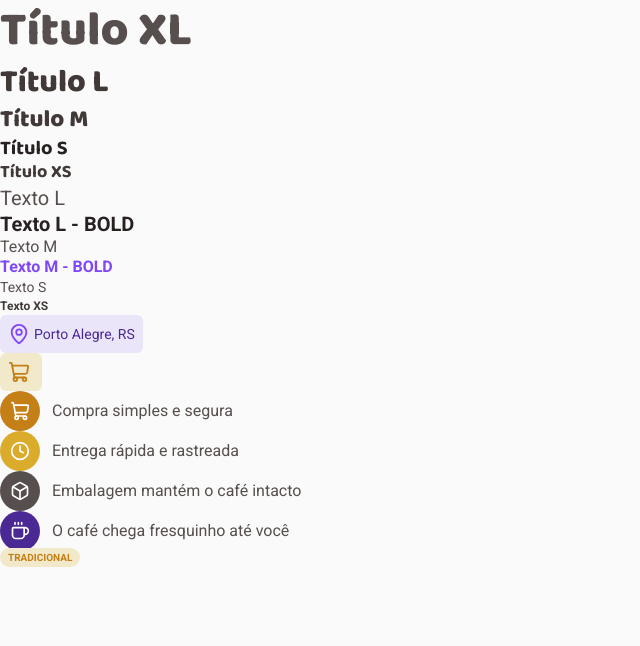
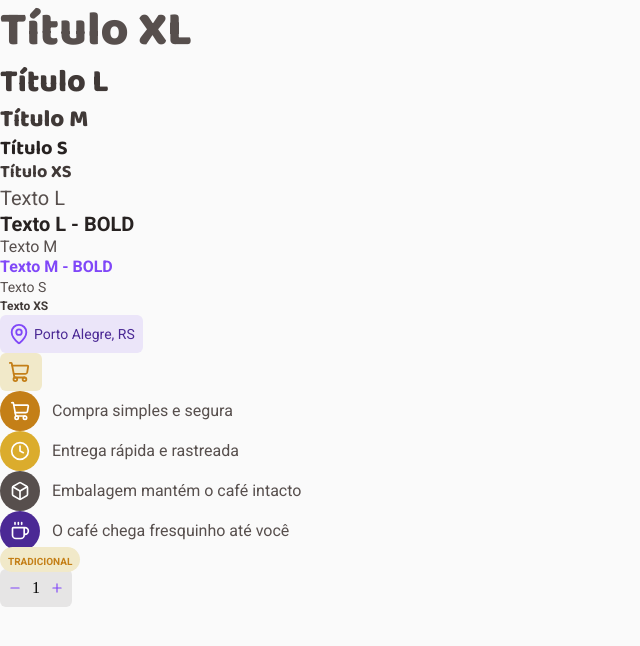
Before and after one commit to YasminFerrariDias/coffeeDelivery, a React (Vite) app: page / in a window 1280 px wide. Shown: the top 646 px of the page, without its empty margins (0-640 px from the left). Built offline with nearby package versions, Linux system fonts and the light colour scheme.

Commit message:
Criação do componente Count

```diff
--- a/src/App.tsx
+++ b/src/App.tsx
@@ -6,6 +6,7 @@ import { Title } from './components/Title'
 import { Text } from './components/Text'
 import { Advantages } from './components/Advantages'
 import { Tag } from './components/Tag'
+import { Count } from './components/Count'
 
 export function App() {
   return (
@@ -48,8 +49,12 @@ export function App() {
         <Advantages icon='Coffee' text='O café chega fresquinho até você' variant={'text-m'} color={'base-text'} IconColor='purple-dark' />
       </div>
 
-      <div className="tag">
+      <div className="Tag">
         <Tag text='TRADICIONAL' color='yellow-dark' variant='tag' BackgroundColor='yellow-light'/>
+      </div>
+
+      <div className="Count">
+        <Count />
       </div>
 
       <GlobalStyle />
--- /dev/null
+++ b/src/components/Count/index.tsx
@@ -0,0 +1,22 @@
+import { CountContainer, Operation, Result } from "./styles";
+import { Minus, Plus } from 'lucide-react';
+
+export function Count() {
+  return (
+    <>
+      <CountContainer $color="base-button">
+        <Operation $color="purple">
+          <Minus size={14}/>
+        </Operation>
+
+        <Result>
+          1
+        </Result>
+
+        <Operation $color="purple">
+          <Plus size={14}/>
+        </Operation>
+      </CountContainer>
+    </>
+  )
+}
--- /dev/null
+++ b/src/components/Count/styles.ts
@@ -0,0 +1,29 @@
+import type { DefaultTheme } from "styled-components/dist/types";
+import { styled } from 'styled-components';
+
+interface CountContainerProps{
+  $color: keyof DefaultTheme
+}
+
+export const CountContainer = styled.div<CountContainerProps>`
+  display: flex;
+  flex-direction: row;
+  height: 2.375rem;
+  width: 4.5rem;
+  justify-content: center;
+  align-items: center;
+  gap: 0.6rem;
+  background-color: ${(props) => props.theme[props.$color]};
+  border-radius: 0.375rem;
+`
+
+export const Operation = styled.section<CountContainerProps>`
+  display: flex;
+  flex-direction: row;
+  color: ${(props) => props.theme[props.$color]};
+`
+
+export const Result = styled.section`
+  display: flex;
+  flex-direction: row;
+`
```
